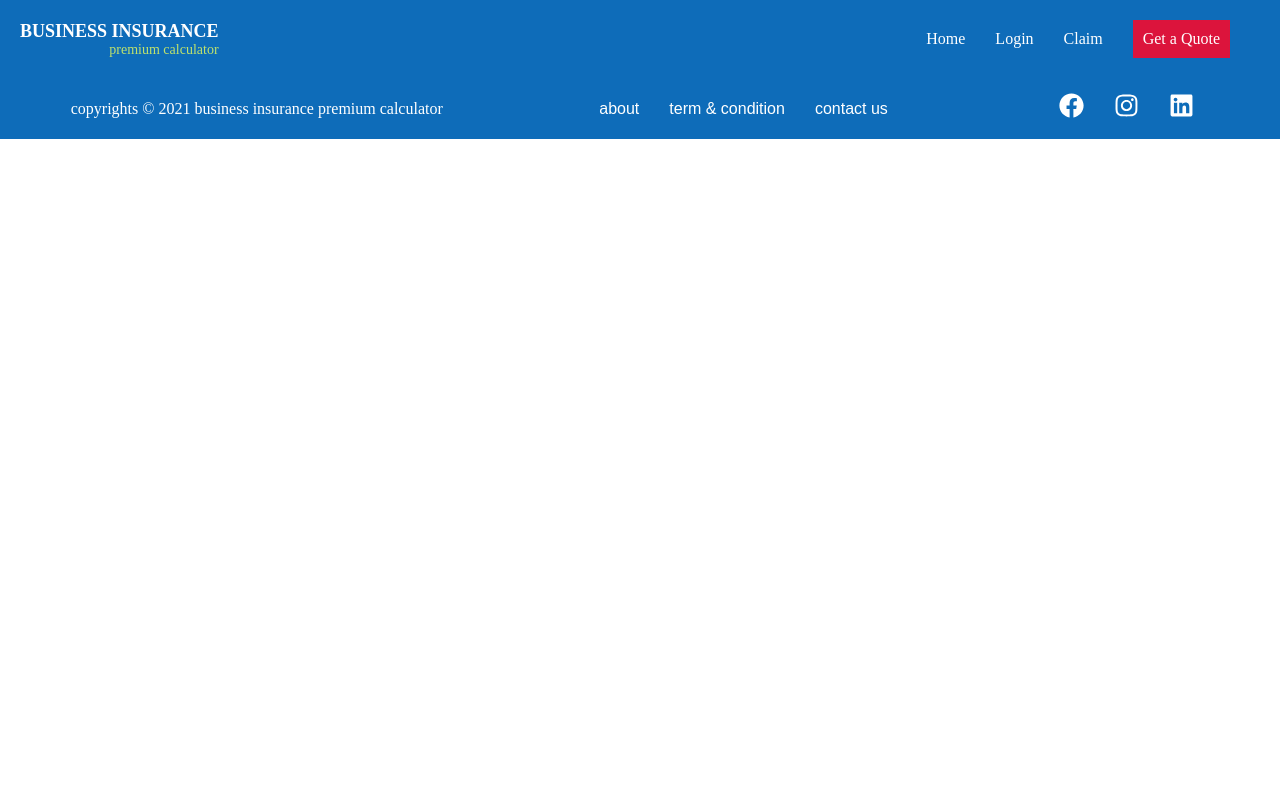
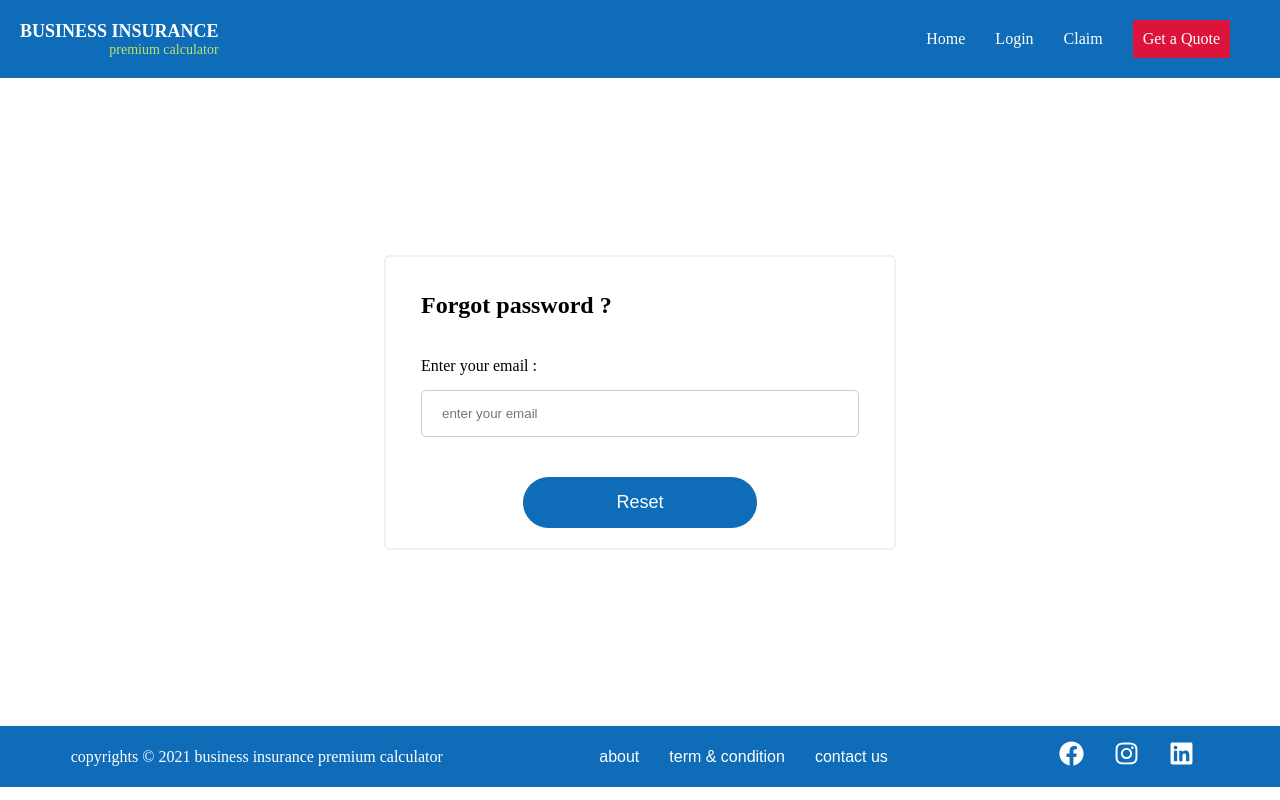
Before and after one commit to pawan-avz/business-insurance-premium-calculator-capstone, a React (Create React App) app: page /forgotpassword in a window 1280 px wide. Built offline with nearby package versions, Linux system fonts and the light colour scheme.

Commit message:
forgot password is added

```diff
--- a/src/App.js
+++ b/src/App.js
@@ -4,6 +4,7 @@ import Home from "./component/pages/Home";
 import { Switch } from "react-router-dom";
 import { Route } from "react-router";
 import Login from "./component/pages/auth/Login";
+import Forgotpswd from "./component/pages/auth/Forgotpswd/Forgotpswd"
 import Policies from "./component/pages/Policies";
 import Quote from "./component/pages/Quote";
 import Premium from "./component/pages/Premium";
@@ -35,7 +36,9 @@ function App() {
       <Route exact path="/login">
         <Login />
       </Route>
-
+      <Route exact path="/forgotpassword">
+       <Forgotpswd />
+      </Route>
       <Footer />
     </div>
   );
--- a/src/component/pages/Quote/index.js
+++ b/src/component/pages/Quote/index.js
@@ -79,7 +79,7 @@ const Quote = () => {
           </div>
         </div>
 
-        {/* <div className="right_side">
+        <div className="right_side">
           <Switch>
             <Route exact path="/quote/form1">
               <Form1 changeNext={changeNext} />
@@ -97,7 +97,7 @@ const Quote = () => {
               <Form5 />
             </Route>
           </Switch>
-        </div> */}
+        </div>
       </div>
     </>
   );
--- /dev/null
+++ b/src/component/pages/auth/Forgotpswd/Forgotpswd.js
@@ -0,0 +1,31 @@
+import React from 'react'
+import {
+    Container,
+    InnerContainer,
+    H2,
+    LableAndInput,
+    ButtonContainer,
+    Button
+} from "./fgtpswdstyle"
+const Forgotpswd = () => {
+    return (
+      <Container>
+         <InnerContainer>
+           <H2>Forgot password ?  </H2>
+             <form >
+                 <LableAndInput>
+                     <label for="email">Enter your email :</label>
+                     <input type="email"
+                     id="email"
+                     placeholder="enter your email"
+                     />
+                 </LableAndInput>
+                 <ButtonContainer>
+                       <Button>Reset</Button>
+                 </ButtonContainer>
+             </form>
+          </InnerContainer>
+      </Container>
+    )
+}
+export default Forgotpswd;
--- /dev/null
+++ b/src/component/pages/auth/Forgotpswd/fgtpswdstyle.js
@@ -0,0 +1,82 @@
+import styled from "styled-components";
+
+
+export const Container = styled.div`
+  height: 81vh;
+  display: flex;
+  justify-content: center;
+  align-items: center;
+`;
+
+export const InnerContainer = styled.div`
+  box-sizing: border-box;
+  width: 40%;
+  padding: 10px;
+  border: 2px solid #f1f1f1;
+  border-radius: 5px;
+  @media only screen and (max-width: 600px) {
+    width: 80%;
+  }
+`;
+
+export const H2 = styled.h2`
+  text-align: left;
+  padding: 25px;
+  margin-bottom: 3px;
+  border-radius: 10px;
+`;
+
+
+export const LableAndInput = styled.div`
+  box-sizing: border-box;
+  width: 100%;
+  padding: 10px 25px;
+  @media only screen and (max-width: 600px) {
+    align-items: flex-start;
+    flex-direction: column;
+  }
+  input {
+    width: 100%;
+    margin-left: auto;
+    padding: 15px 20px;
+    margin: 15px 0;
+    display: inline-block;
+    border: 1px solid #ccc;
+    box-sizing: border-box;
+    border-radius: 5px;
+    @media only screen and (max-width: 600px) {
+      width: 100%;
+    }
+  }
+
+  label {
+    width: 100%;
+    margin-right: 0px;
+    text-align: center;
+  }
+`;
+
+
+export const ButtonContainer = styled.div`
+  box-sizing: border-box;
+  margin-top: 5px;
+  padding: 10px;
+  width: 100%;
+  display: flex;
+  justify-content: center;
+  align-items: center;
+`;
+
+export const Button = styled.button`
+  background-color: rgb(14, 108, 185);
+  color: white;
+  padding: 15px;
+  border: none;
+  cursor: pointer;
+  width: 50%;
+  font-size:18px;
+  border-radius: 50px;
+  &:hover {
+    background-color: #38af83 !important;
+  }
+`;
```
Also changed, not shown: 1 other file (tests, documents, lock files or other folders).
